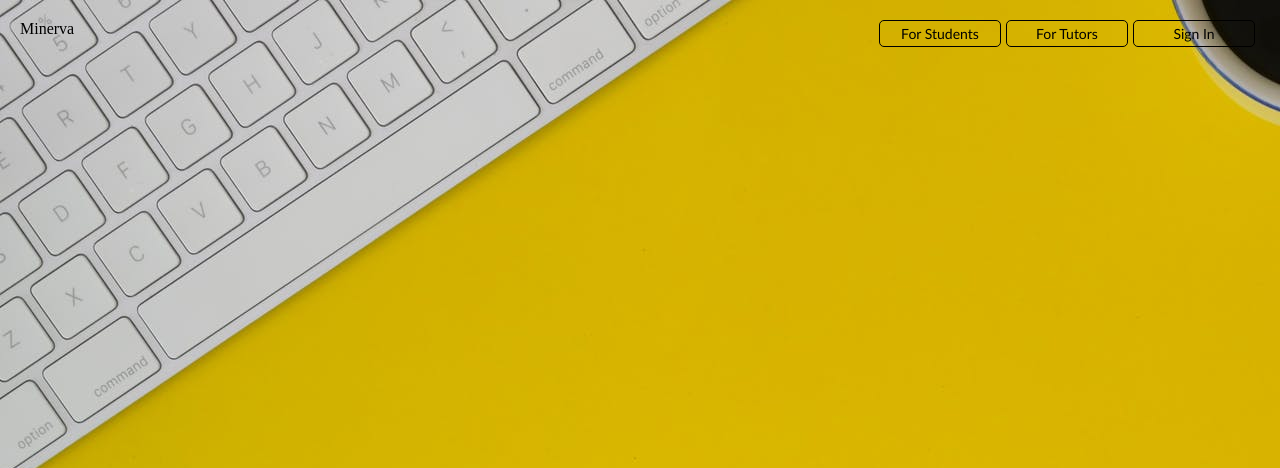
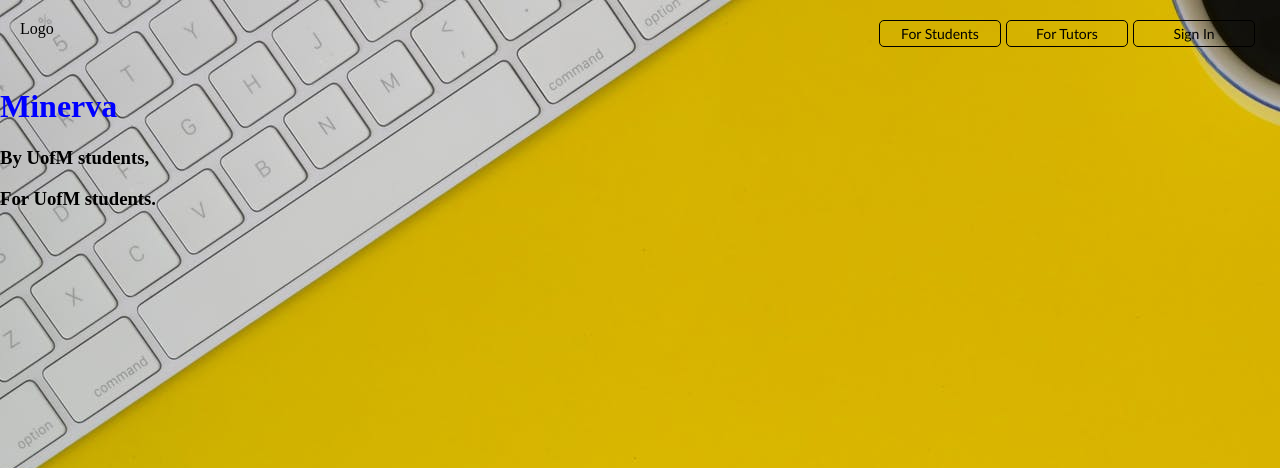
Before and after one commit to RaghavBhat02/minerva_web, a Django app: page /home/ in a window 1280 px wide. Shown: the top 468 px of the page. Run offline with Django 3.2, Linux system fonts and the light colour scheme.

Commit message:
added basic "Minerva" and tagline text.

```diff
--- a/minerva_web/home/static/home/styles.css
+++ b/minerva_web/home/static/home/styles.css
@@ -7,7 +7,7 @@ body {
     display: grid;
     grid-template-columns: 1fr;
 }
-
+/*NAV BAR */
 .nav-wrapper {
     display: flex;
     justify-content: space-between;
@@ -44,3 +44,9 @@ body {
     text-align: center;,
 
 }
+
+/*Home Block 1*/
+
+h1 {
+    color: blue;
+}
--- a/minerva_web/home/templates/home/index.html
+++ b/minerva_web/home/templates/home/index.html
@@ -9,7 +9,7 @@
   <div class="nav-wrapper">
     <div class="left-side">
       <div class="logo">
-        <div> Minerva </div>
+        <div> Logo </div>
       </div>
     </div>
     <div class="right-side">
@@ -26,7 +26,13 @@
           <a href= ></a>
       </div>-->
 
-    </div>
+    </div> <!--right side-->
+  </div> <!--nav bar-->
+  <div class="home-wrapper">
+      <h1>Minerva</h1>
+      <h3>By UofM students,</h3>
+      <h3>For UofM students.</h3>
+
   </div>
-</div>
+</div> <!--container-->
 {% endblock %}
```
